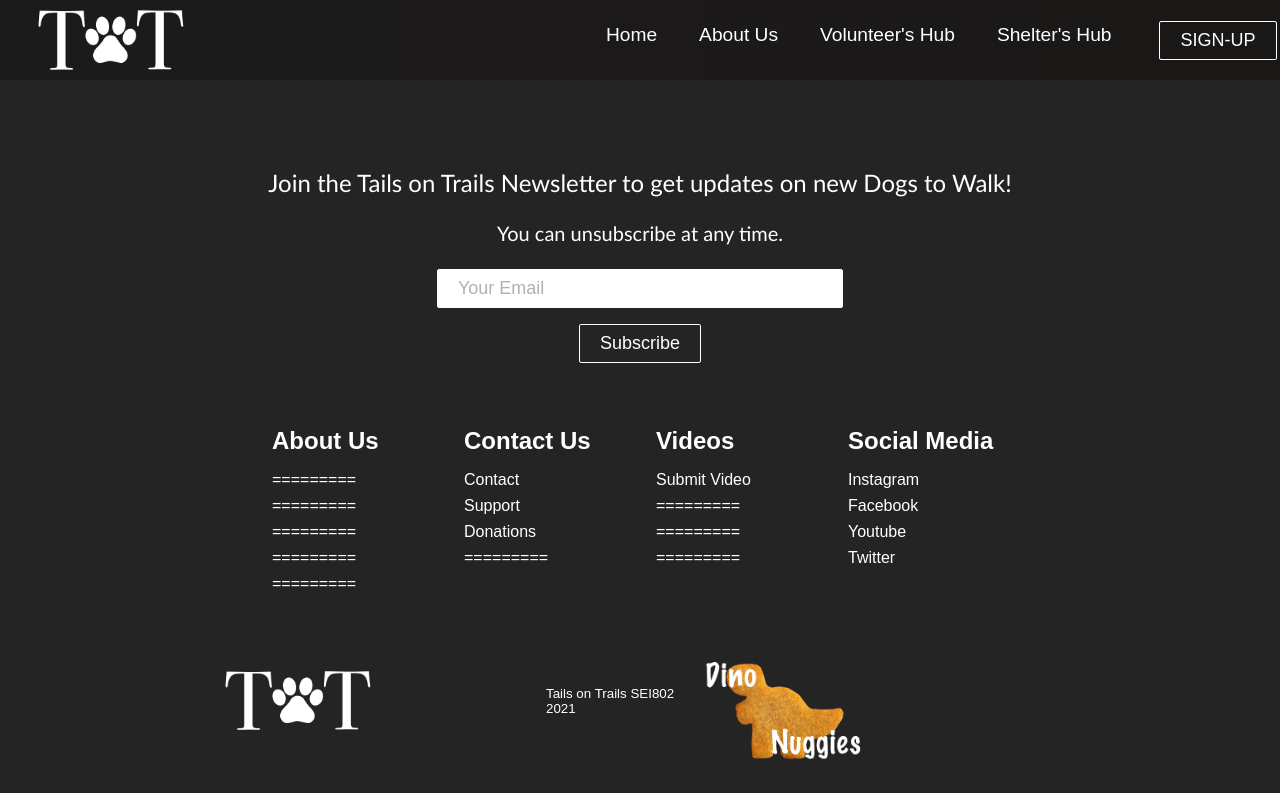
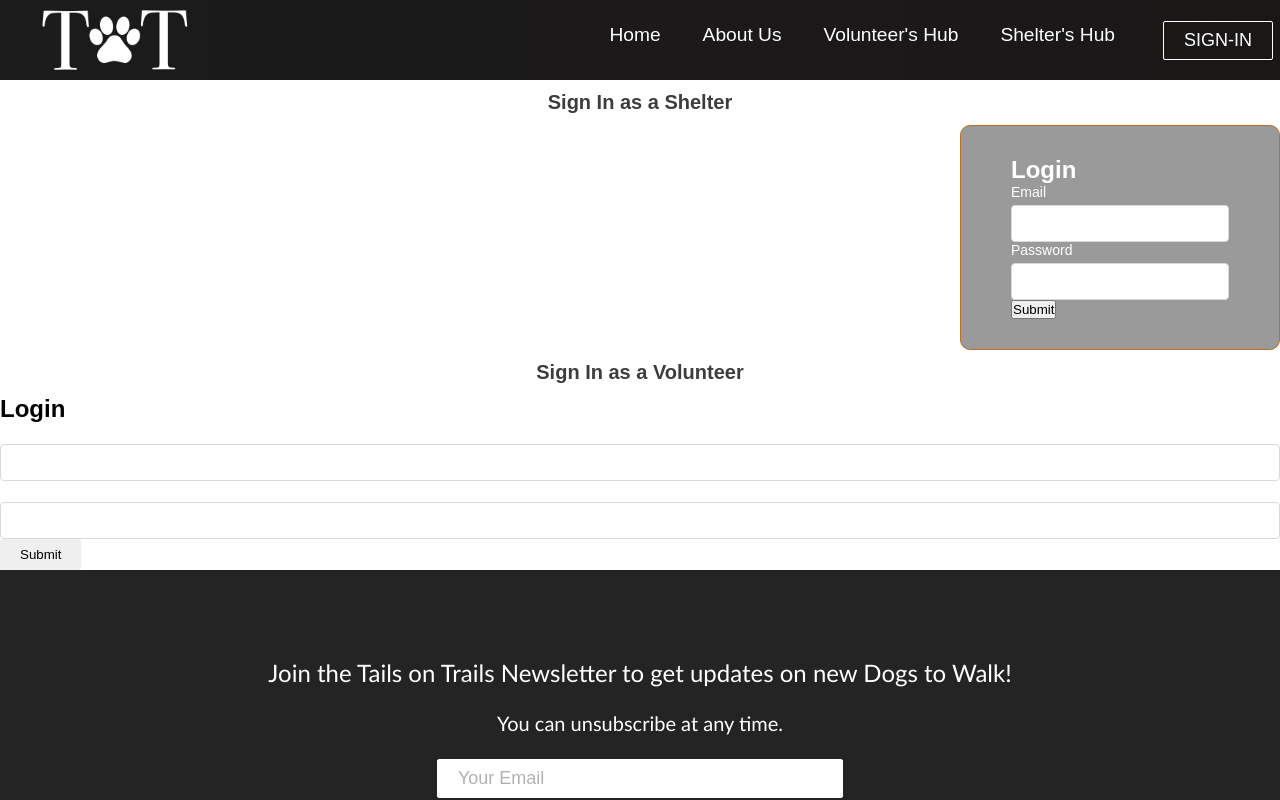
Before and after one commit to Siegfer/tails-on-trails-front, a React (Create React App) app: page /login in a window 1280 px wide. Shown: the top 800 px of the page. Built offline with nearby package versions, Linux system fonts and the light colour scheme; no server answers.

Commit message:
changes: added centeral login for button on home page.

```diff
--- a/src/App.js
+++ b/src/App.js
@@ -120,6 +120,7 @@ import About from "./components/About";
 import Walker from "./components/pages/walker/WalkerHub";
 import Shelter from "./components/pages/shelter/ShelterHub";
 import Footer from "./components/Footer";
+import Login from "./components/pages/neutral/Login";
 // import Login from "./components/Login";
 // import Profile from "./components/Profile";
 
@@ -161,11 +162,10 @@ function App() {
     <>
       <Router>
         <Navbar handleLogout={handleLogout} isAuth={isAuthenticated} />
-        {/* <Navbar /> */}
         <Switch>
           <Route path="/" exact component={Home} />
           <Route path="/about" component={About} />
-          {/* <Route path="/profile" component={Profile} /> */}
+          <Route path="/login" component={Login} />
           <Route path="/WalkerHub" component={Walker} />
           <Route path="/ShelterHub" component={Shelter} />
         </Switch>
--- a/src/components/Navbar.js
+++ b/src/components/Navbar.js
@@ -1,7 +1,7 @@
 // import React from "react";
 // // import { Container } from "react-bootstrap";
 // import { NavLink, Link } from "react-router-dom";
-import smallLogo from "./photos/small-logo.png";
+// import smallLogo from "./photos/small-logo.png";
 // import "./Navbar.css";
 
 // const Navbar = (props) => {
@@ -98,6 +98,7 @@ import React, { useState, useEffect } from "react";
 import { Button } from "./Button";
 import { Link } from "react-router-dom";
 import "./Navbar.css";
+import smallLogo from "./photos/small-logo.png";
 
 function Navbar() {
   const [click, setClick] = useState(false);
@@ -163,15 +164,17 @@ function Navbar() {
 
             <li>
               <Link
-                to="/signup"
+                to="/login"
                 className="nav-links-mobile"
                 onClick={closeMobileMenu}
               >
-                Sign-Up
+                Sign-in
               </Link>
             </li>
           </ul>
-          {button && <Button buttonStyle="btn--outline">SIGN-UP</Button>}
+          <Link to="/login">
+            {button && <Button buttonStyle="btn--outline">SIGN-IN</Button>}
+          </Link>
         </div>
       </nav>
     </>
--- /dev/null
+++ b/src/components/pages/neutral/Login.js
@@ -0,0 +1,20 @@
+import React from "react";
+import WalkerLogin from "../walker/WalkerLogin";
+import ShelterLogin from "../shelter/ShelterLogin";
+
+function Login() {
+  return (
+    <div className="login-page-forms">
+      <div className="login-page-shelter">
+        <h1>Sign In as a Shelter</h1>
+        <ShelterLogin />
+      </div>
+      <div className="login-page-volunteer">
+        <h1>Sign In as a Volunteer</h1>
+        <WalkerLogin />
+      </div>
+    </div>
+  );
+}
+
+export default Login;
```
